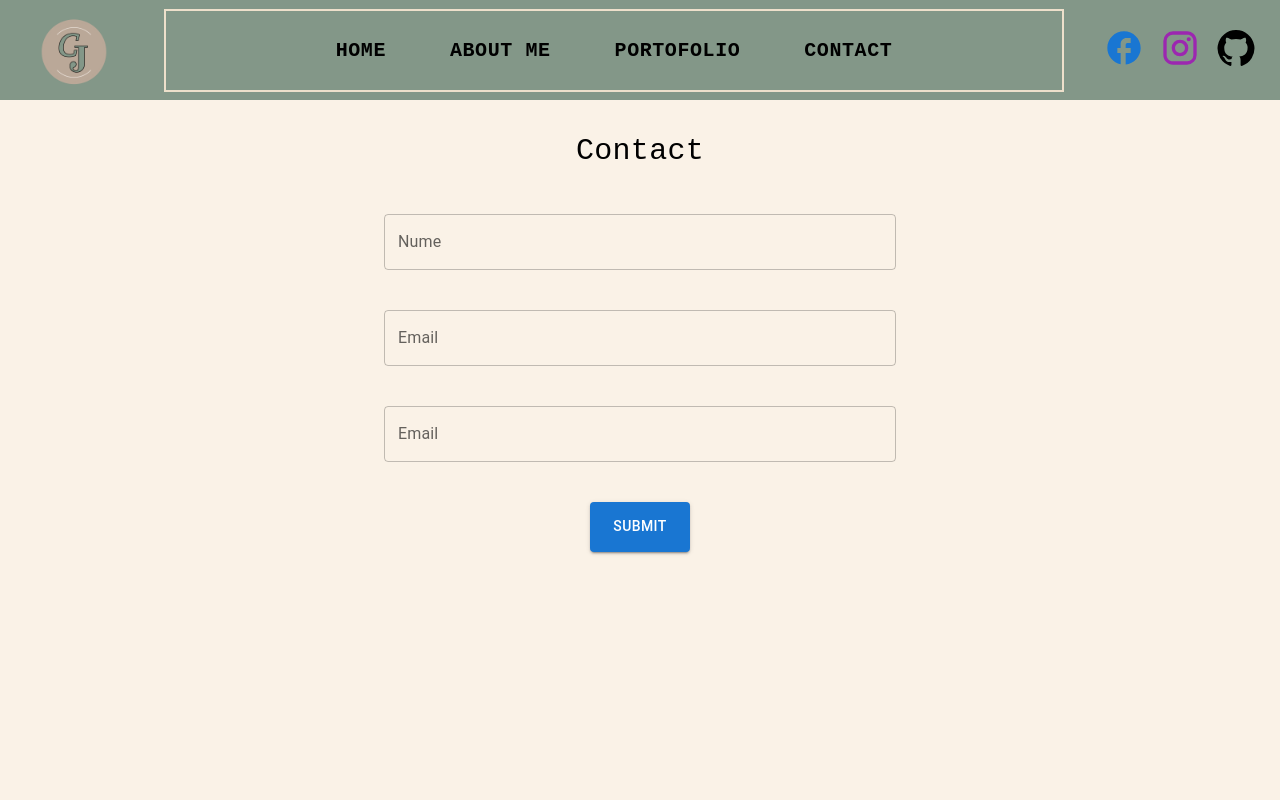
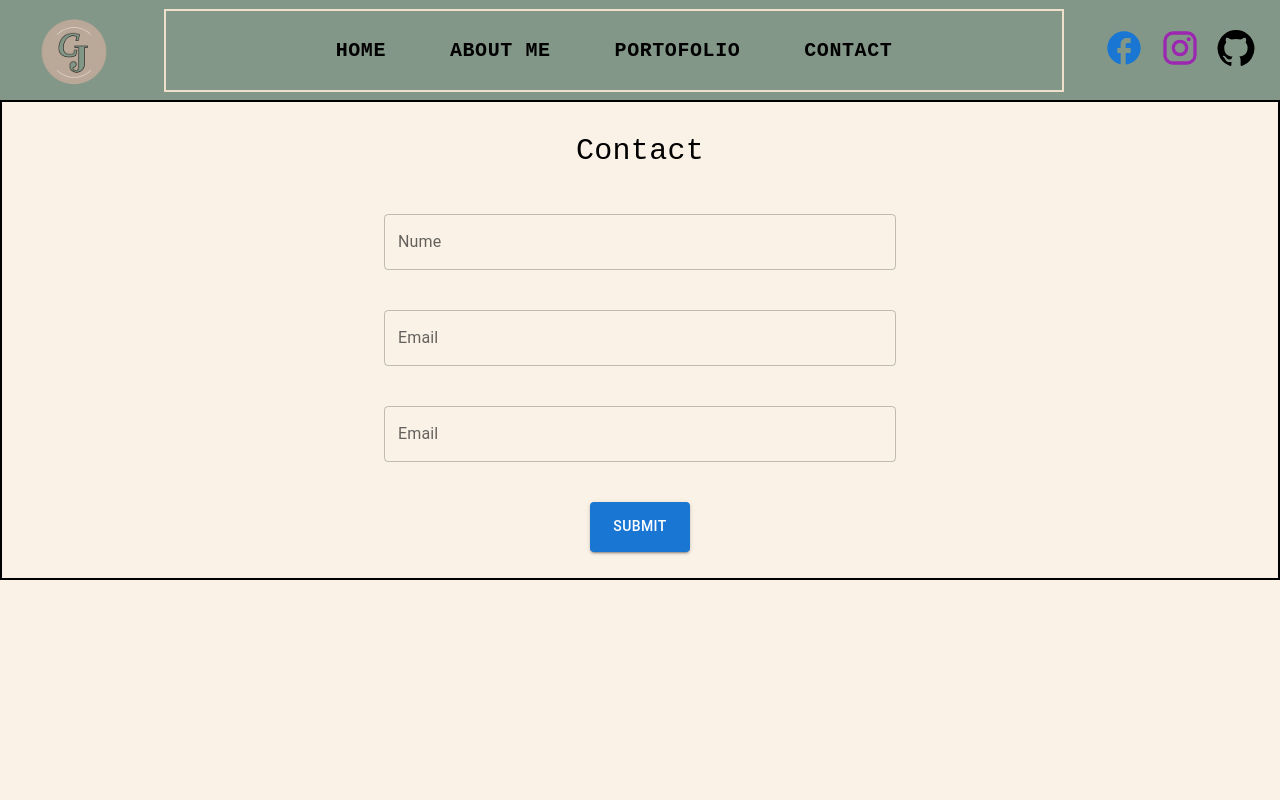
Before and after one commit to Flavius10/PersonalSite, a React (Create React App) app: page /contact in a window 1280 px wide. Shown: the top 800 px of the page. Built offline with nearby package versions, Linux system fonts and the light colour scheme.

Commit message:
Border form

```diff
--- a/src/Pages/ContactPage.js
+++ b/src/Pages/ContactPage.js
@@ -14,6 +14,7 @@ const ContactPage = () => {
           height: '60vh',
           width: '100vw',
           gap: 5,
+          border:2
         }}
       >
 
```
